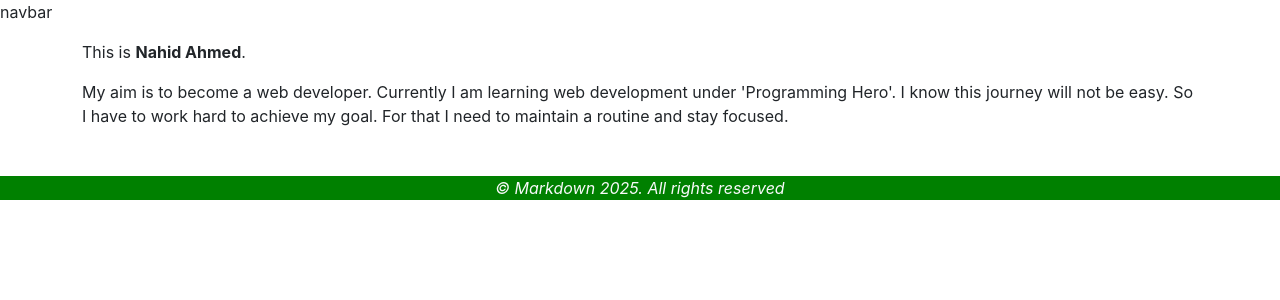
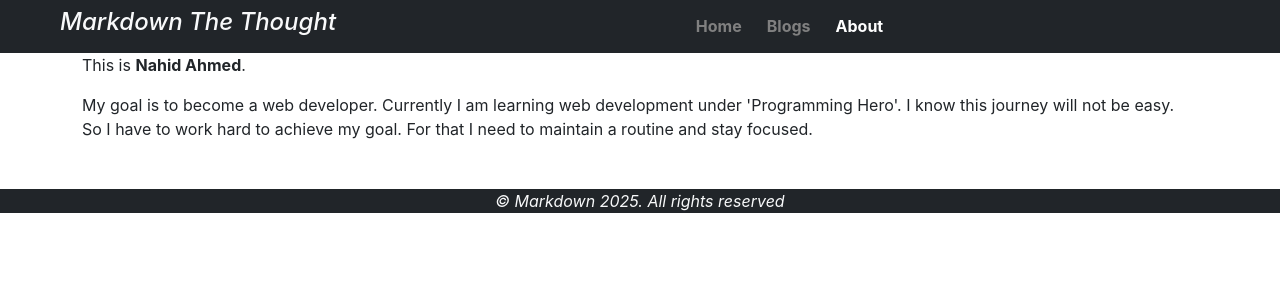
Before and after one commit to nahidahmed02/markdown-the-thought, a React (Create React App) app: page /about in a window 1280 px wide. Shown: the top 300 px of the page. Built offline with nearby package versions, Linux system fonts and the light colour scheme.

Commit message:
customLink implimented

```diff
--- a/src/components/About/About.js
+++ b/src/components/About/About.js
@@ -4,7 +4,7 @@ const About = () => {
     return (
         <div className='container'>
             <p>This is <strong>Nahid Ahmed</strong>.</p>
-            <p>My aim is to become a web developer. Currently I am learning web development under 'Programming Hero'. I know this journey will not be easy. So I have to work hard to achieve my goal. For that I need to maintain a routine and stay focused.</p>
+            <p>My goal is to become a web developer. Currently I am learning web development under 'Programming Hero'. I know this journey will not be easy. So I have to work hard to achieve my goal. For that I need to maintain a routine and stay focused.</p>
         </div>
     );
 };
--- /dev/null
+++ b/src/components/CustomLink/CustomLink.js
@@ -0,0 +1,25 @@
+import { Link, useMatch, useResolvedPath } from "react-router-dom";
+
+function CustomLink({ children, to, ...props }) {
+    let resolved = useResolvedPath(to);
+    let match = useMatch({ path: resolved.pathname, end: true });
+
+    return (
+        <div>
+            <Link
+                style={{
+                    color: match ? "white" : "grey",
+                    textDecoration: 'none',
+                    fontWeight: 'bold',
+                    marginRight: '25px'
+                }}
+                to={to}
+                {...props}
+            >
+                {children}
+            </Link>
+        </div>
+    );
+}
+
+export default CustomLink;
--- a/src/components/Home/Footer/Footer.js
+++ b/src/components/Home/Footer/Footer.js
@@ -2,7 +2,7 @@ import React from 'react';
 
 const Footer = () => {
     return (
-        <footer style={{ backgroundColor: 'green' }}>
+        <footer style={{ backgroundColor: 'green' }} className='bg-dark' >
             <p className='text-center text-light fst-italic mt-5'>© Markdown 2025. All rights reserved</p>
         </footer>
     );
--- a/src/components/Home/Header/Header.js
+++ b/src/components/Home/Header/Header.js
@@ -1,9 +1,31 @@
 import React from 'react';
+import { Link } from 'react-router-dom';
+import CustomLink from '../../CustomLink/CustomLink';
 
 const Header = () => {
     return (
         <div>
-            <p>navbar</p>
+            <nav className="navbar navbar-expand-lg navbar-dark bg-dark">
+                <div className="container-fluid">
+                    <h4 className='text-light ms-5 fst-italic'>Markdown The Thought</h4>
+                    <button className="navbar-toggler" type="button" data-bs-toggle="collapse" data-bs-target="#navbarTogglerDemo02" aria-controls="navbarTogglerDemo02" aria-expanded="false" aria-label="Toggle navigation">
+                        <span className="navbar-toggler-icon"></span>
+                    </button>
+                    <div className="collapse navbar-collapse " id="navbarTogglerDemo02">
+                        <ul className="navbar-nav mx-auto mb-2 mb-lg-0">
+                            <li className="nav-item">
+                                <CustomLink to='/'>Home</CustomLink>
+                            </li>
+                            <li className="nav-item">
+                                <CustomLink to='/blogs'>Blogs</CustomLink>
+                            </li>
+                            <li className="nav-item">
+                                <CustomLink to='/about'>About</CustomLink>
+                            </li>
+                        </ul>
+                    </div>
+                </div>
+            </nav>
         </div>
     );
 };
```
